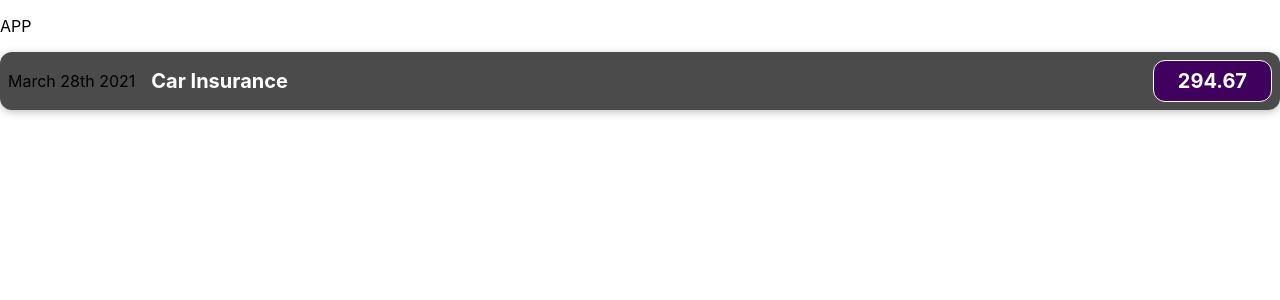
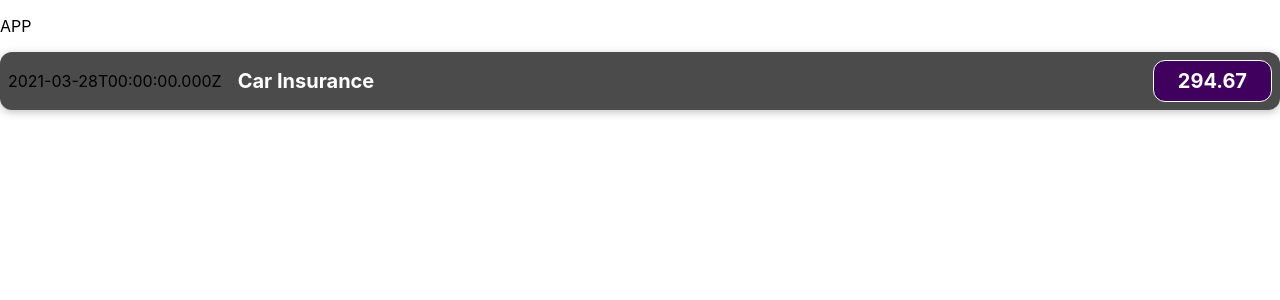
Before and after one commit to sabrina-martorelli/expense_tracker, a React (Create React App) app: page / in a window 1280 px wide. Shown: the top 300 px of the page. Built offline with nearby package versions, Linux system fonts and the light colour scheme.

Commit message:
Amends data on ExpenseItems

```diff
--- a/src/components/ExpenseItem.js
+++ b/src/components/ExpenseItem.js
@@ -1,14 +1,18 @@
 
-import { ClassNames } from '@emotion/react';
 import './ExpenseItem.css';
 
 function ExpenseItem() {
+
+    const expenseDate = new Date(2021, 2, 28);
+    const expenseTitle ="Car Insurance";
+    const expenseAmount = 294.67;
+
     return (
         <div className="expense-item">
-            <div>March 28th 2021</div>
+            <div>{expenseDate.toISOString()}</div>
             <div className="expense-item__description">
-                <h2>Car Insurance</h2>
-                <div className="expense-item__price">294.67</div>
+                <h2>{expenseTitle}</h2>
+                <div className="expense-item__price">{expenseAmount}</div>
             </div>
         </div>
     );
```
